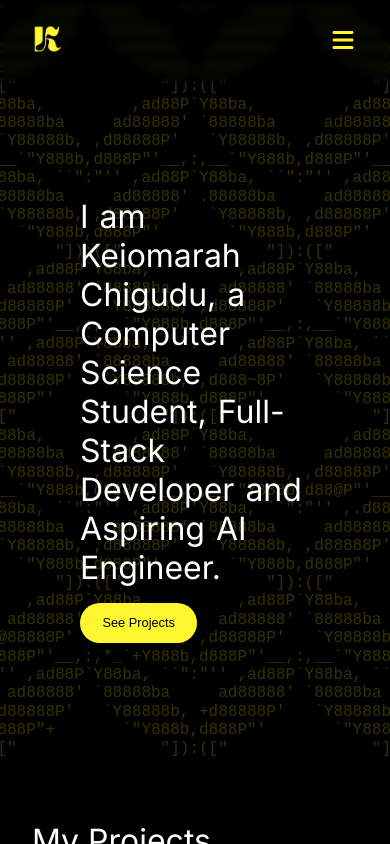
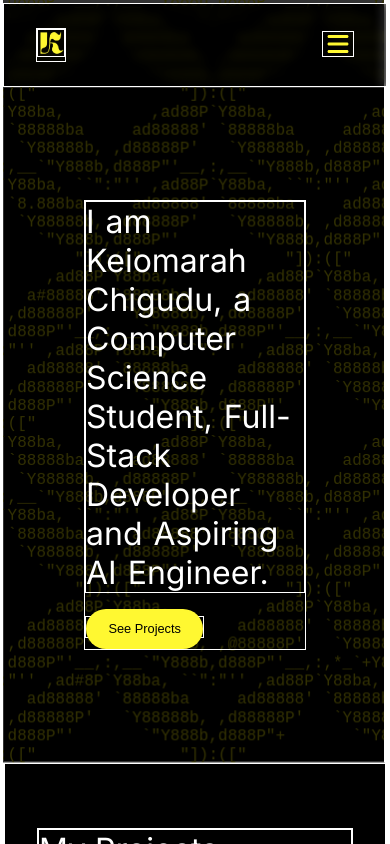
Before and after one commit to keiomarah/portfolio-site, a React (Vite) app: page / in a window 390 px wide. Shown: the top 844 px of the page. Built offline with nearby package versions, Linux system fonts and the light colour scheme.

Commit message:
Update CSS

```diff
--- a/src/index.css
+++ b/src/index.css
@@ -9,6 +9,7 @@
   box-sizing: border-box;
   padding: 0;
   margin: 0;
+  border: 1px solid white;
 }
 
 html {
@@ -120,6 +121,8 @@ a:hover {
   right: 0;
   top: -6rem;
   z-index: 1;
+  overflow: hidden;
+  width: 100vw;
 }
 
 .hero-text h1 {
@@ -723,10 +726,6 @@ footer {
     width: 100%;
   }
 
-  .ascii-art-container {
-    right: -20px;
-  }
-
   .header-nav.show ul {
     position: static;
     transform: none;
```
